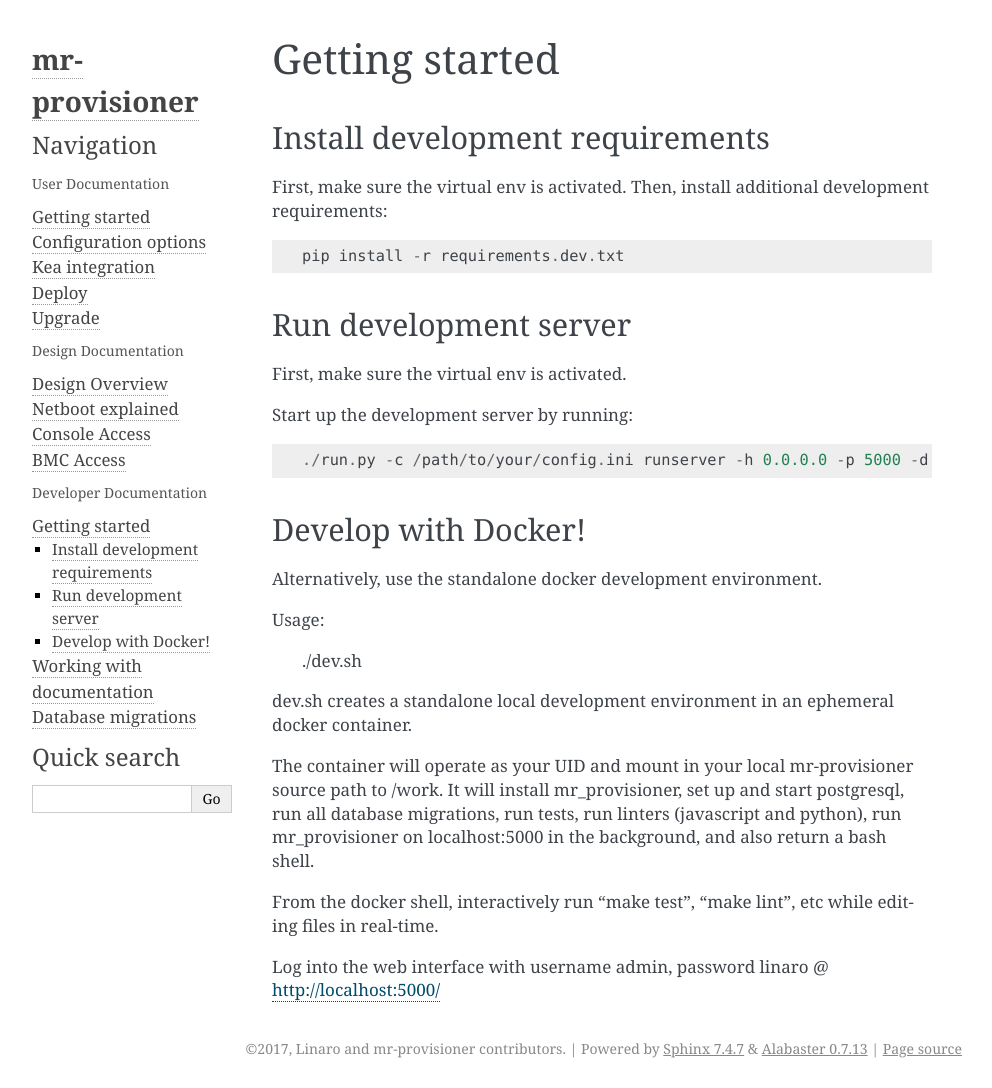
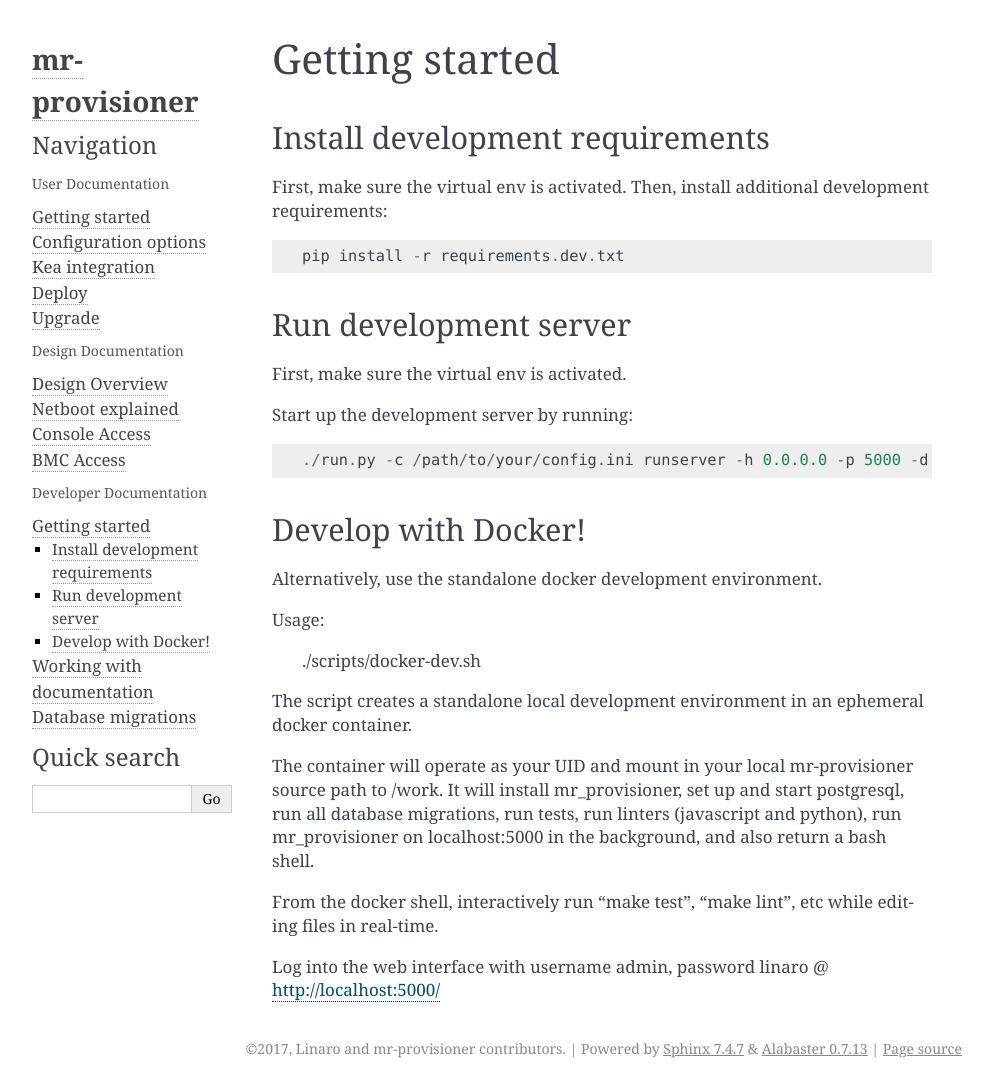
Before and after one commit to mr-provisioner/mr-provisioner, a Sphinx documentation site: the page built from docs/dev/getting_started.rst, in a window 1280 px wide. Shown: the whole page, without its empty margins (148-1140 px from the left). Built offline with Sphinx 7.4.7, drawn with Linux system fonts in a browser that asks for light colours.

Commit message:
scripts: improve docker-dev.sh, move to new scripts/ dir

```diff
--- a/docs/dev/getting_started.rst
+++ b/docs/dev/getting_started.rst
@@ -24,9 +24,9 @@ Alternatively, use the standalone docker development environment.
 
 Usage:
 
-    ./dev.sh
+    ./scripts/docker-dev.sh
 
-dev.sh creates a standalone local development environment in an ephemeral
+The script creates a standalone local development environment in an ephemeral
 docker container.
 
 The container will operate as your UID and mount in your local mr-provisioner
```
Also changed, not shown: 10 other files.
